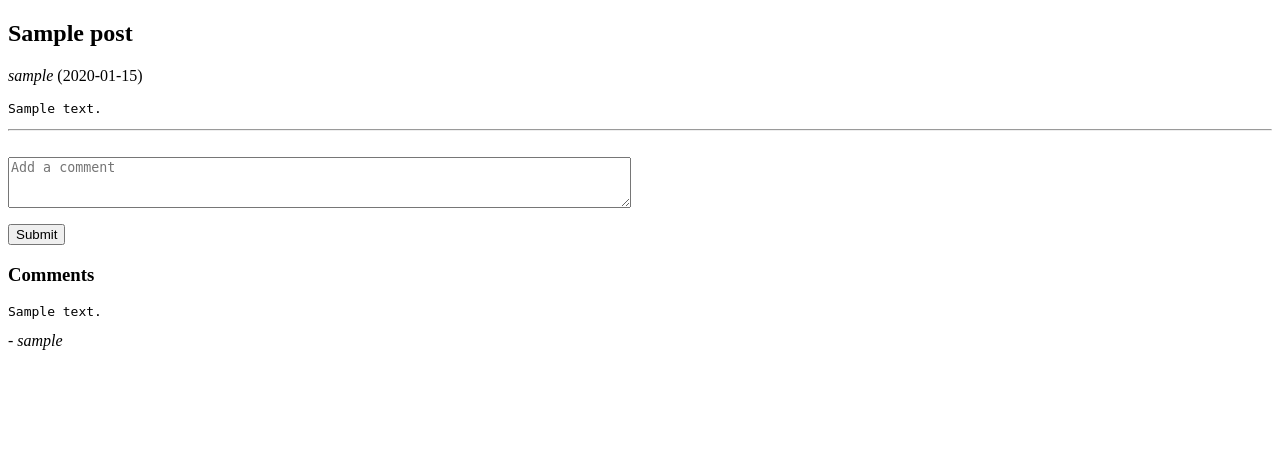
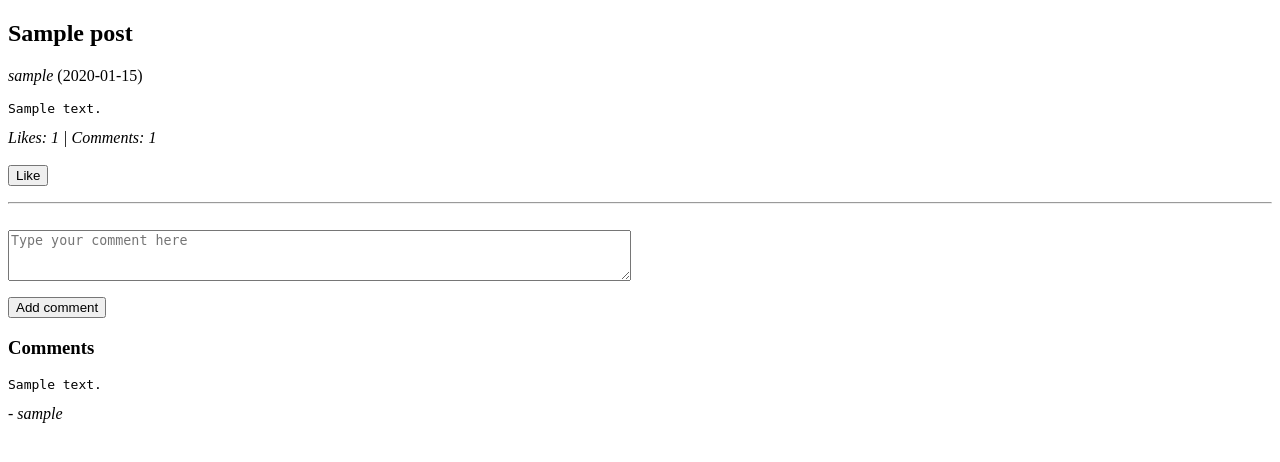
Before and after one commit to midhunsezhi/MultiUserBlog, a Python web app: template templates/post_page.html in a window 1280 px wide. Shown: the part 44-506 px from the top of the page. Run offline with Jinja, Linux system fonts and the light colour scheme; the template is opened without the code that fills it: most values are stand-ins (such as "Sample title", 1, 10 or a date in 2020).

Commit message:
Add ability to like a post

```diff
--- a/templates/landing_page.html
+++ b/templates/landing_page.html
@@ -20,5 +20,6 @@
     </a>
     <p><em>{{post.author.username}}</em> ({{post.created.date()}})</p>
     <pre>{{post.content}}</pre>
+    <em>Likes: {{post.likes|length}} | Comments: {{post.comments.count()}}</em>
     {% endfor %}
 </section>
--- a/templates/post_page.html
+++ b/templates/post_page.html
@@ -8,15 +8,21 @@
     <h2>{{post.subject}}</h2>
     <p><em>{{post.author.username}}</em> ({{post.created.date()}})</p>
     <pre>{{post.content}}</pre>
+    <em>Likes: {{post.likes|length}} | Comments: {{post.comments.count()}}</em>
+    <br><br>
+    <form method="POST" action="/like">
+        <input style="display:none" name="post_id" value={{post.key().id()}}>
+        <input type='submit' value='Like'>
+    </form>
 </section>
 
 <hr><br>
 
 <form method="POST" action="/addcomment">
     <input style="display:none" name="post_id" value={{post.key().id()}}>
-    <textarea name="content" cols="75" rows="3" placeholder="Add a comment"></textarea>
+    <textarea name="content" cols="75" rows="3" placeholder="Type your comment here"></textarea>
     <p style="color:red">{{error}}</p>
-    <input type='submit'>
+    <input type='submit' value='Add comment'>
 </form>
 
 <h3>Comments</h3>
```
Also changed, not shown: main.py (+19 -1 lines).
